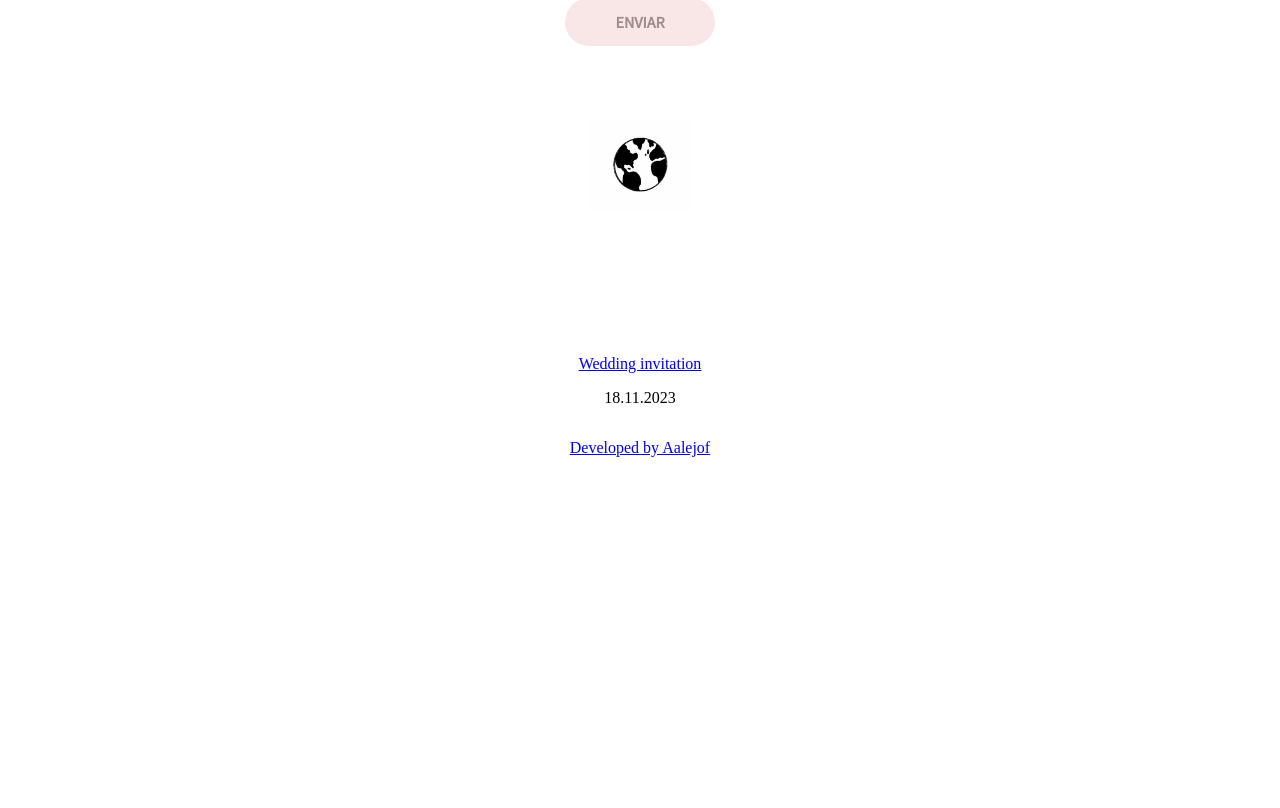
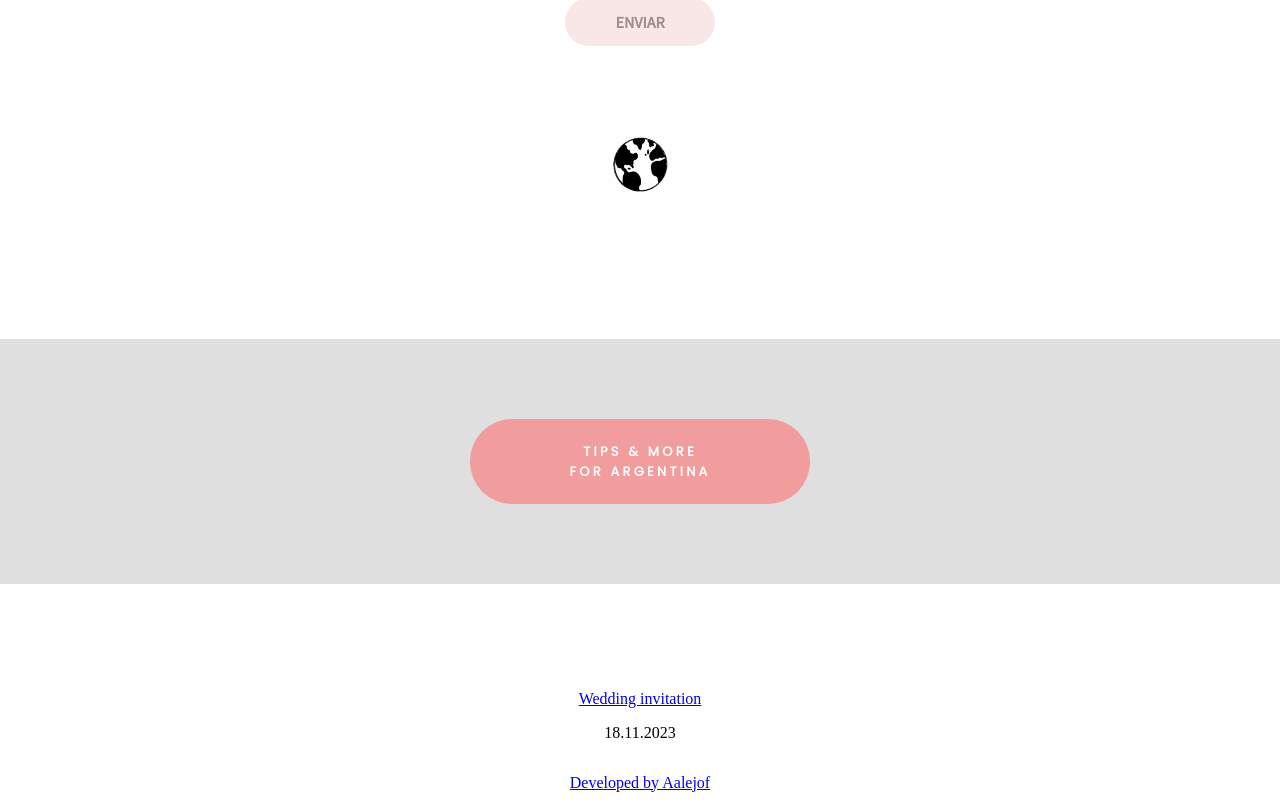
Before and after one commit to AAlejof/HeliKi, a React (Create React App) app in the folder client/: page /home in a window 1280 px wide. Shown: the part 3908-4716 px from the top of the page. Before the commit the page ends 4381 px from the top, so only its background shows below. Built offline with nearby package versions, Linux system fonts and the light colour scheme.

Commit message:
add tips button

```diff
--- a/client/src/components/Home/Home.jsx
+++ b/client/src/components/Home/Home.jsx
@@ -39,8 +39,13 @@ const Home = () => {
                 <button className={style.smallButton}><i class="fa-solid fa-map-location-dot fa-xl"></i></button>
             </Link>
         </div>
-        <div>
+        <div className={style.eventsDiv}>
             <Form/>
+        </div>
+        <div className={style.tipsDiv} >
+            <Link to='/tips'>
+                <button className={style.tipsButton}>TIPS & MORE <br /> FOR ARGENTINA</button>
+            </Link>
         </div>
         </>
     )
--- a/client/src/components/Home/Home.module.css
+++ b/client/src/components/Home/Home.module.css
@@ -100,7 +100,7 @@
 .smallButton {
 	margin-bottom: 7%;
 	width: 150px;
-	font-family:'Source Sans Pro';
+	font-family: 'Source Sans Pro';
 	font-style: normal;
 	font-weight: 600;
 	font-size: 16px;
@@ -116,3 +116,32 @@
 	padding-right: 25px;
 	cursor: pointer;
 }
+
+.tipsDiv{
+	display: flex;
+	justify-content: center;
+	align-items: center;
+	height: 250px;
+	/* width: 100vw; */
+	background: #DFDFDF;
+	margin-bottom: 7%;
+	padding: 80px ;
+
+}
+
+.tipsButton {
+	height: 85px;
+	width: 340px;
+	font-family: 'Poppins';
+	font-style: normal;
+	font-weight: 600;
+	font-size: 13px;
+	line-height: 20px;
+	text-align: center;
+	letter-spacing: 0.25em;
+	color: #ffffff;
+	background-color: #F19D9D;
+	border-radius: 42px;
+	border-style: none;
+
+}
```
Lines whose indentation alone changed are shown as unchanged.
